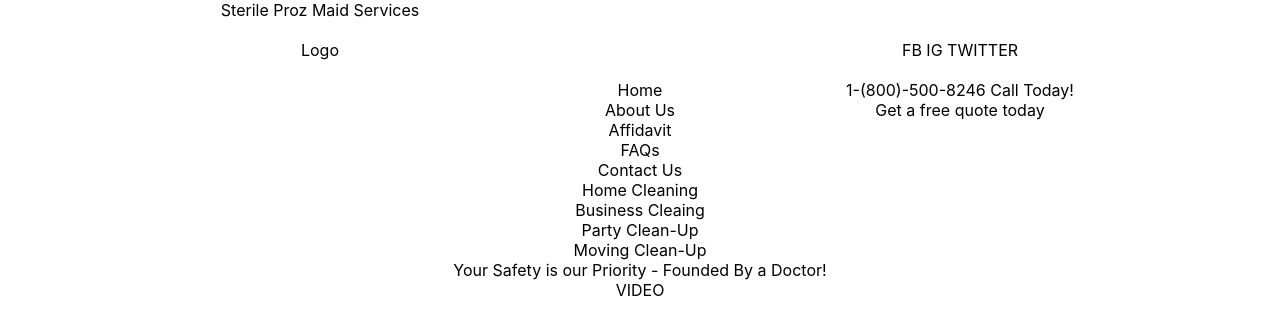
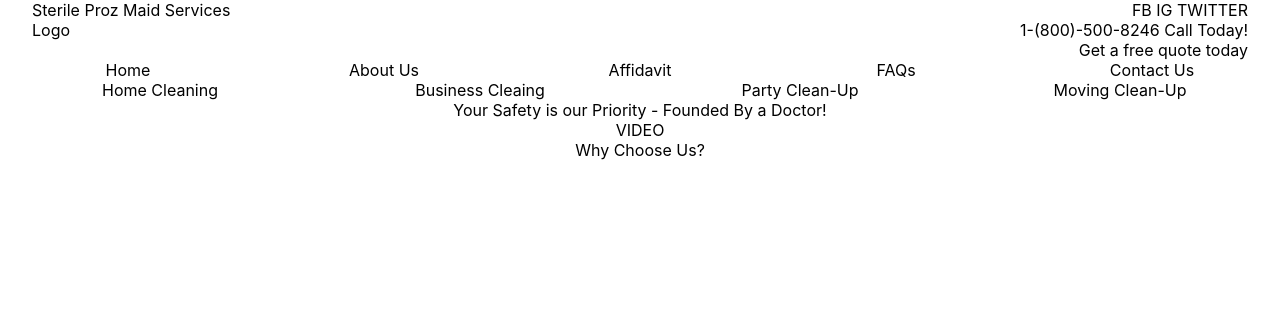
Before and after one commit to khanummer/SterileProz-Maid, a React (Create React App) app: page / in a window 1280 px wide. Shown: the top 334 px of the page. Built offline with nearby package versions, Linux system fonts and the light colour scheme.

Commit message:
Edits Header.css and Home.css to add CSS Grid, Edits classNames of divs in Header and Home.js

```diff
--- a/src/App.css
+++ b/src/App.css
@@ -1,5 +1,5 @@
 .App {
-  text-align: center;
+  /* text-align: center; */
 }
 /*
 .App-logo {
--- a/src/Header/Header.css
+++ b/src/Header/Header.css
@@ -1,20 +1,53 @@
 .Header {
     display: grid;
     grid-template-columns: 50% 50%;
-    grid-template-rows: 50% 50%;
-    text-align: center;
+    grid-template-rows: 33% 33% 33%;
+    /* text-align: center; */
+    /* justify-self: center; */
+    /* height: 5rem; */
 }
 
-.Header-Left {
+.Header-1 {
     grid-column-start: 1;
     grid-column-end: 1;
-    /* grid-row-start: 1;
-    grid-row-end: 2; */
+    grid-row-start: 1;
+    grid-row-end: 1;
+    justify-self: flex-start;
+    padding-left: 2rem;
 }
 
-.Header-Right {
+.Header-2 {
+    grid-column-start: 1;
+    grid-column-end: 1;
+    grid-row-start: 2;
+    grid-row-end: 2;
+    justify-self: flex-start;
+    padding-left: 2rem;
+}
+
+.Header-3 {
     grid-column-start: 2;
     grid-column-end: 2;
-    /* grid-row-start: 2;
-    grid-row-end: 2; */
+    grid-row-start: 1;
+    grid-row-end: 1;
+    justify-self: flex-end;
+    padding-right: 2rem;
 }
+
+.Header-4 {
+    grid-column-start: 2;
+    grid-column-end: 2;
+    grid-row-start: 2;
+    grid-row-end: 2;
+    justify-self: flex-end;
+    padding-right: 2rem;
+}
+
+.Header-5 {
+    grid-column-start: 2;
+    grid-column-end: 2;
+    grid-row-start: 3;
+    grid-row-end: 3;
+    justify-self: flex-end;
+    padding-right: 2rem;
+}
--- a/src/Header/Header.js
+++ b/src/Header/Header.js
@@ -6,11 +6,11 @@ class Header extends Component {
     render() {
         return(
             <div className="Header">
-                <div className="Header-Left">Sterile Proz Maid Services</div>
-                <div className="Header-Left">Logo</div>
-                <div className="Header-Right">FB IG TWITTER</div>
-                <div className="Header-Right">1-(800)-500-8246 Call Today!</div>
-                <div className="Header-Right">Get a free quote today</div>
+                <div className="Header-1">Sterile Proz Maid Services</div>
+                <div className="Header-2">Logo</div>
+                <div className="Header-3">FB IG TWITTER</div>
+                <div className="Header-4">1-(800)-500-8246 Call Today!</div>
+                <div className="Header-5">Get a free quote today</div>
             </div>
 
         )
--- a/src/Home/Home.css
+++ b/src/Home/Home.css
@@ -0,0 +1,60 @@
+.Home {
+    text-align: center;
+}
+
+.Home-NavBar {
+    display: grid;
+    grid-template-columns: 20% 20% 20% 20% 20%;
+    grid-template-rows: 100%;
+}
+
+.Home-NavBar-1 {
+    grid-column-start: 1;
+    grid-column-end: 1;
+}
+
+.Home-NavBar-2 {
+    grid-column-start: 2;
+    grid-column-end: 2;
+}
+
+.Home-NavBar-3 {
+    grid-column-start: 3;
+    grid-column-end: 3;
+}
+
+.Home-NavBar-4 {
+    grid-column-start: 4;
+    grid-column-end: 4;
+}
+
+.Home-NavBar-5 {
+    grid-column-start: 5;
+    grid-column-end: 5;
+}
+
+.Home-Bubbles {
+    display: grid;
+    grid-template-columns: 25% 25% 25% 25%;
+    grid-template-rows: 100%;
+}
+
+.Home-Bubbles-1 {
+    grid-column-start: 1;
+    grid-column-end: 1;
+}
+
+.Home-Bubbles-2 {
+    grid-column-start: 2;
+    grid-column-end: 2;
+}
+
+.Home-Bubbles-3 {
+    grid-column-start: 3;
+    grid-column-end: 3;
+}
+
+.Home-Bubbles-4 {
+    grid-column-start: 4;
+    grid-column-end: 4;
+}
--- a/src/Home/Home.js
+++ b/src/Home/Home.js
@@ -7,23 +7,25 @@ class Home extends Component {
         return(
             <div className="Home">
                 <div className="Home-NavBar">
-                    <div>Home</div>
-                    <div>About Us</div>
-                    <div>Affidavit</div>
-                    <div>FAQs</div>
-                    <div>Contact Us</div>
+                    <div className="Home-NavBar-1">Home</div>
+                    <div className="Home-NavBar-2">About Us</div>
+                    <div className="Home-NavBar-3">Affidavit</div>
+                    <div className="Home-NavBar-4">FAQs</div>
+                    <div className="Home-NavBar-5">Contact Us</div>
                 </div>
 
                 <div className="Home-Bubbles">
-                    <div>Home Cleaning</div>
-                    <div>Business Cleaing</div>
-                    <div>Party Clean-Up</div>
-                    <div>Moving Clean-Up</div>
+                    <div className="Home-Bubbles-1">Home Cleaning</div>
+                    <div className="Home-Bubbles-2">Business Cleaing</div>
+                    <div className="Home-Bubbles-3">Party Clean-Up</div>
+                    <div className="Home-Bubbles-4">Moving Clean-Up</div>
                 </div>
 
                 <div>Your Safety is our Priority - Founded By a Doctor!</div>
                 <div>VIDEO</div>
 
+                <div>Why Choose Us?</div>
+                <div></div>
             </div>
 
         )
```
